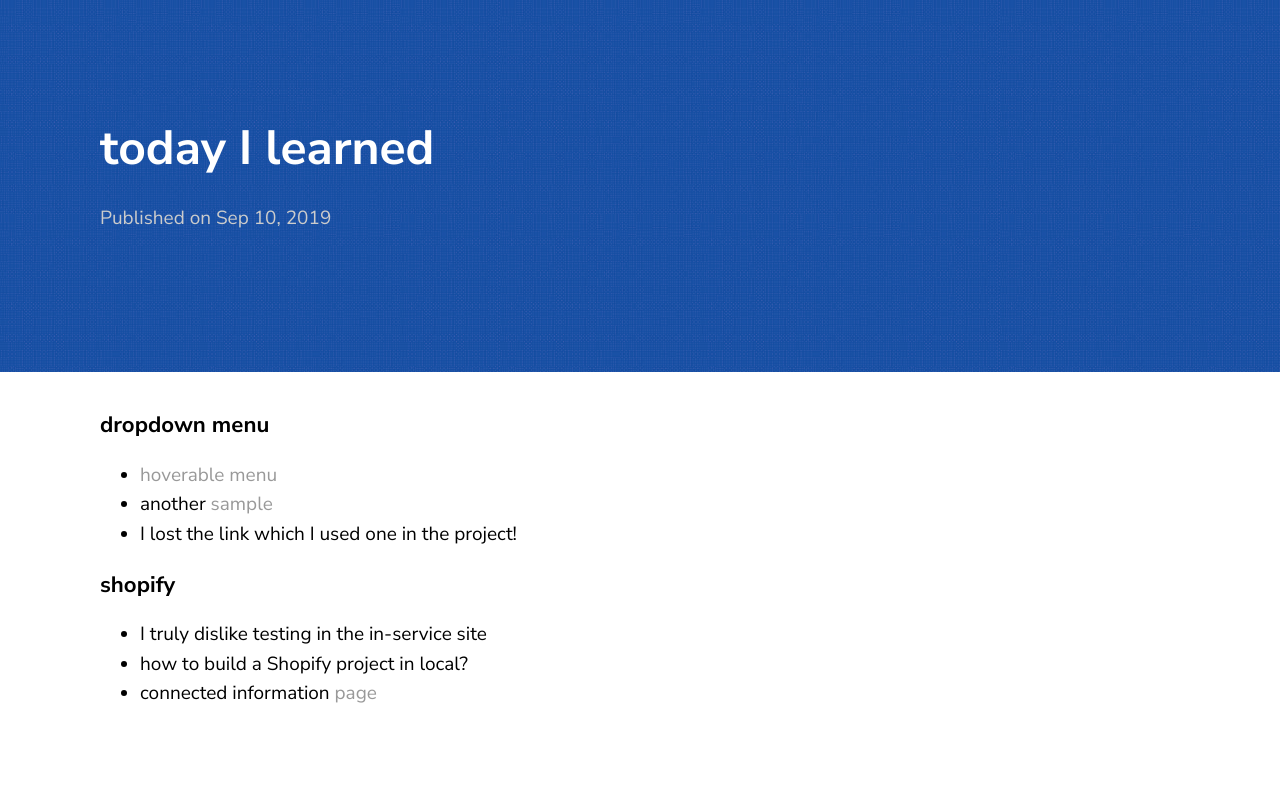
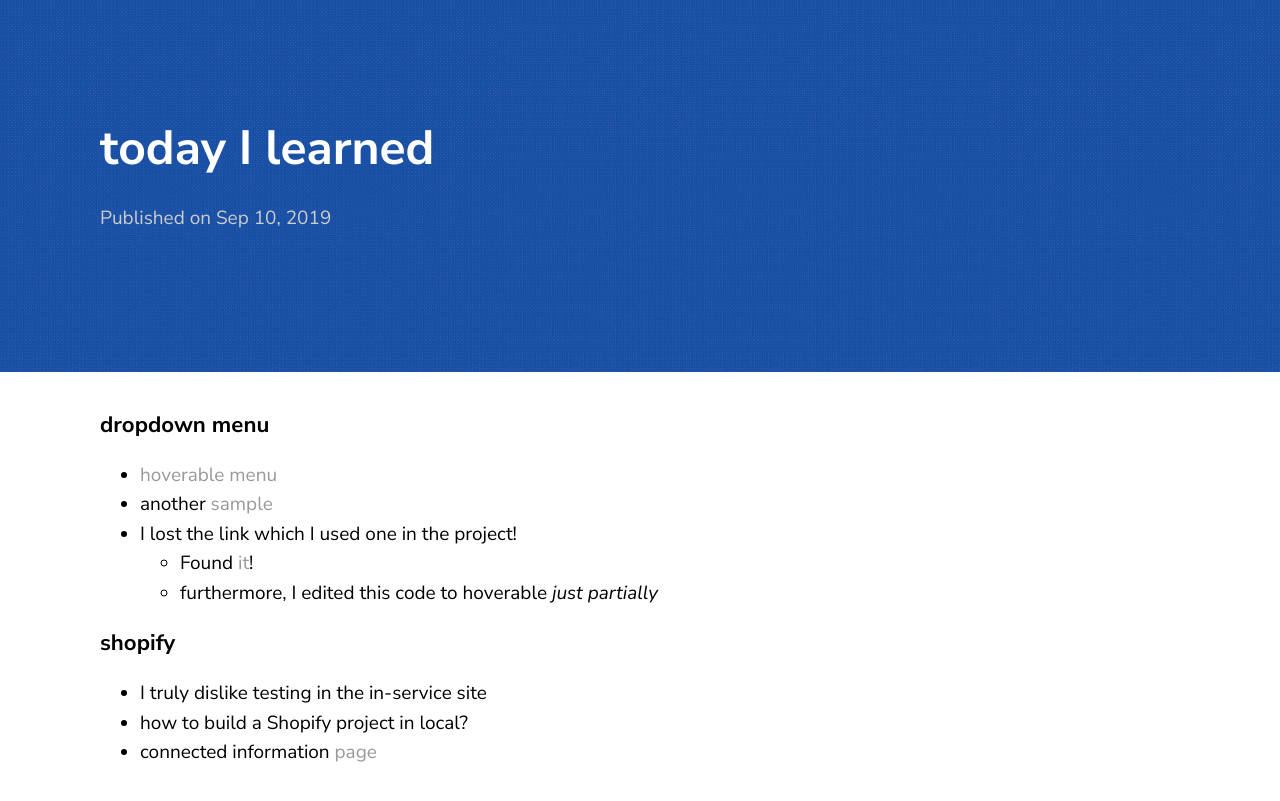
Before and after one commit to ejayyy/blog, a Jekyll site: the page built from _posts/2019-09-10-today-I-learned.markdown, in a window 1280 px wide. Shown: the top 801 px of the page. Built offline with Jekyll 4.4.1, drawn with Linux system fonts in a browser that asks for light colours.

Commit message:
[mod] readme, post

```diff
--- a/_posts/2019-09-10-today-I-learned.markdown
+++ b/_posts/2019-09-10-today-I-learned.markdown
@@ -6,6 +6,8 @@ title:  "today I learned"
 - [hoverable menu](https://www.w3schools.com/css/tryit.asp?filename=trycss_dropdown_text)
 - another [sample](https://johnmorrisonline.com/pure-html-and-css-dropdown-menu/)
 - I lost the link which I used one in the project!
+    - Found [it](https://codepen.io/mbdavid/pen/xGLaBJ)!
+    - furthermore, I edited this code to hoverable *just partially*
 
 ### shopify
 - I truly dislike testing in the in-service site
```
Also changed, not shown: README.md.
